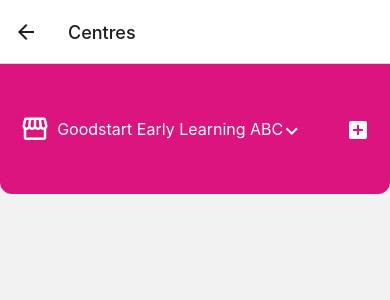
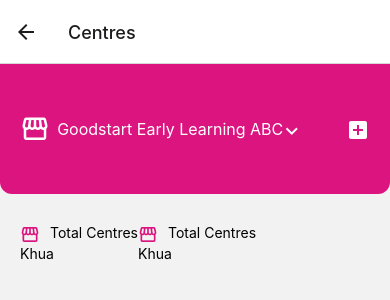
Before and after one commit to kylequang/ProjectMobile_Enouvo, a React Native app: screen /Centres in a window 390 px wide. Shown: the top 300 px of the page. Built offline with nearby package versions, Linux system fonts and the light colour scheme.

Commit message:
Implementing centre

```diff
--- a/Screens/Centres.js
+++ b/Screens/Centres.js
@@ -1,6 +1,7 @@
 import React from 'react';
-import { View, Text, StyleSheet } from 'react-native';
+import { View, Text, StyleSheet, ScrollView } from 'react-native';
 import { SafeAreaView } from 'react-native-safe-area-context';
+import { MaterialCommunityIcons } from '@expo/vector-icons';
 import Header from '../components/Header';
 export default function Centres() {
   return (
@@ -11,6 +12,32 @@
           title="Goodstart Early Learning ABC"
           iconLeft="add-box"
         />
+        <View>
+          <ScrollView horizontal={true} style={{ padding: 20 }}>
+            <View style={{ paddingVertical: 10 }}>
+              <View style={{ flexDirection: 'row' }}>
+                <MaterialCommunityIcons
+                  name="storefront-outline"
+                  size={20}
+                  color="#DB147F"
+                />
+                <Text style={{ marginLeft: 10 }}>Total Centres</Text>
+              </View>
+              <Text>Khua</Text>
+            </View>
+            <View style={{ paddingVertical: 10 }}>
+              <View style={{ flexDirection: 'row' }}>
+                <MaterialCommunityIcons
+                  name="storefront-outline"
+                  size={20}
+                  color="#DB147F"
+                />
+                <Text style={{ marginLeft: 10 }}>Total Centres</Text>
+              </View>
+              <Text>Khua</Text>
+            </View>
+          </ScrollView>
+        </View>
       </View>
     </SafeAreaView>
   );
```
